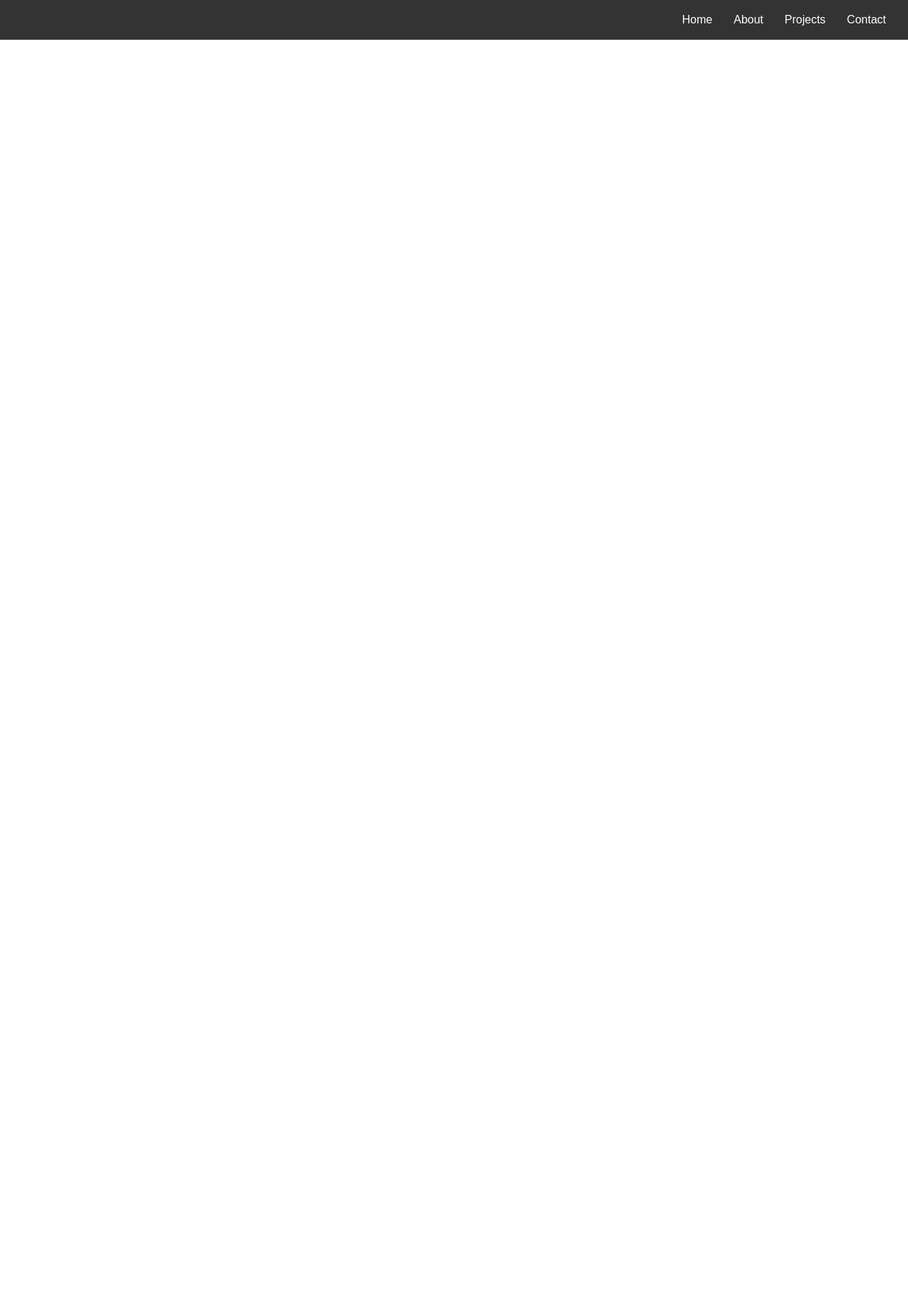
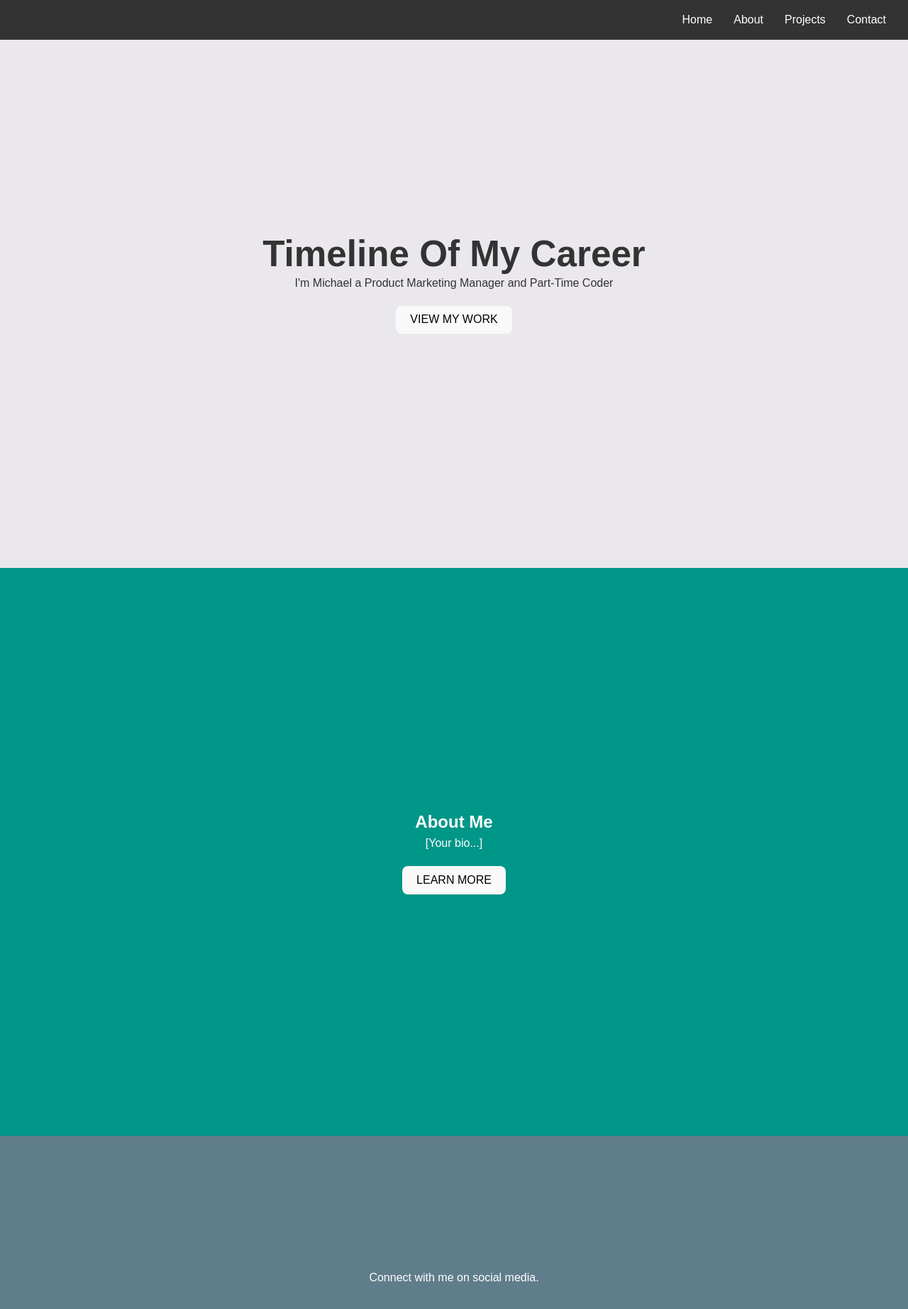
Before and after one commit to MikeyJaay/MJ-React-Web-Portfolio, a React (Vite) app: page /Career in a window 1280 px wide. Shown: the top 1844 px of the page at 71% size. Before the commit the page ends 800 px from the top, so only its background shows below. Built offline with nearby package versions, Linux system fonts and the light colour scheme.

Commit message:
added timeline base and SQL file

```diff
--- a/src/App.jsx
+++ b/src/App.jsx
@@ -5,6 +5,7 @@ import About from './pages/About.jsx';
 import Projects from './pages/Projects.jsx';
 import Contact from './pages/Contact.jsx';
 import Navbar from './components/Navabar.jsx';
+import Career from './pages/Career.jsx';
 import './App.css'
 
 function App() {
@@ -16,6 +17,7 @@ function App() {
         <Route path="/about" element={<About />} />
         <Route path="/projects" element={<Projects />} />
         <Route path="/contact" element={<Contact />} />
+        <Route path="/Career" element={<Career />} />
       </Routes>
     </Router>
   );
--- /dev/null
+++ b/src/pages/Career.jsx
@@ -0,0 +1,38 @@
+import React from 'react';
+import '../styles/Career.css'
+
+// Import any additional components you might have created for these sections
+// import ProjectCard from './ProjectCard';
+// import Testimonial from './Testimonial';
+// import BlogPreview from './BlogPreview';
+// ... etc
+
+function Career() {
+  return (
+    <main>
+      {/* Hero Section */}
+      <section id="hero">
+        <h1>Timeline Of My Career</h1>
+        <p>I'm Michael a Product Marketing Manager and Part-Time Coder</p>
+        <button>View My Work</button>
+      </section>
+
+      {/* About Me Section */}
+      <section id="about">
+        <h2>About Me</h2>
+        <p>[Your bio...]</p>
+        <button>Learn More</button>
+      </section>
+
+      {/* Footer */}
+      <footer>
+        <p>Connect with me on social media.</p>
+        <div className="social-media-links">
+          {/* Links to your social media profiles */}
+        </div>
+      </footer>
+    </main>
+  );
+}
+
+export default Career;
```
Also changed, not shown: src/data/careerData.js (added, +63 -0 lines), src/styles/Career.css (added).
